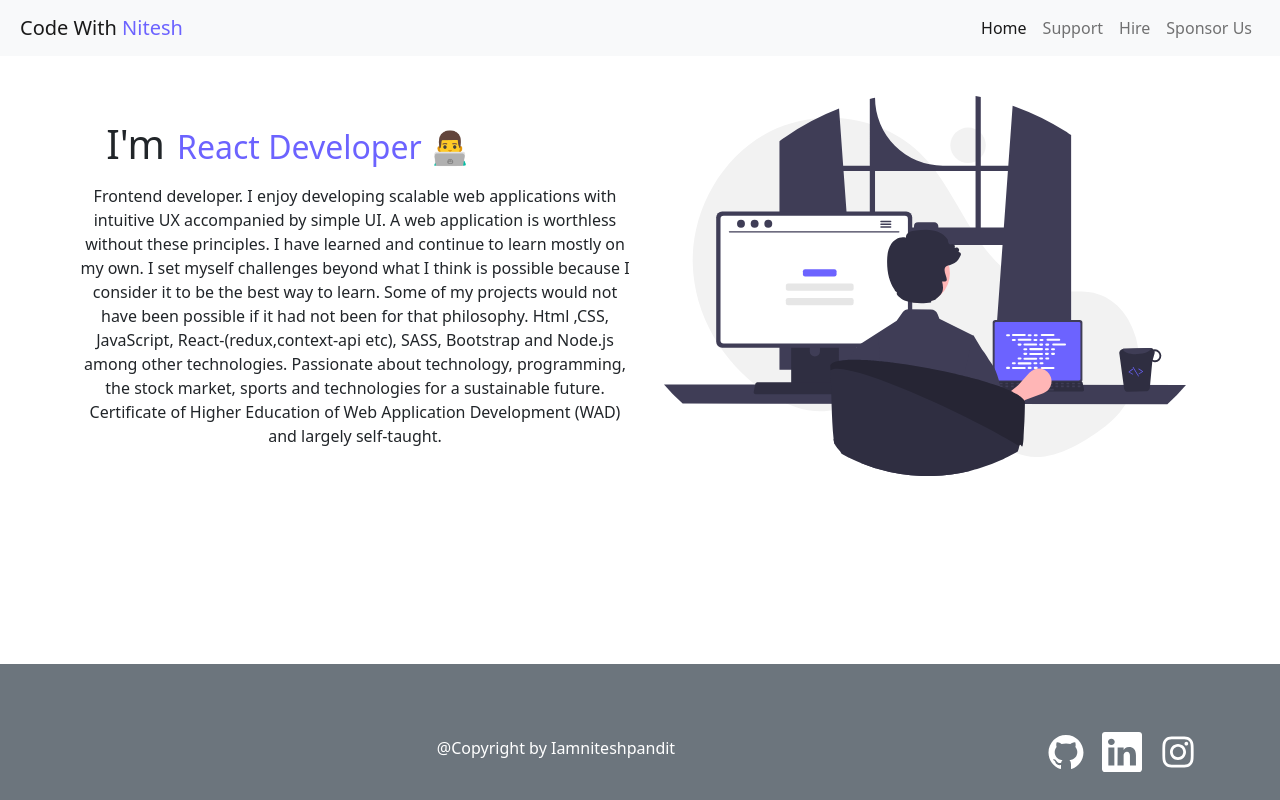
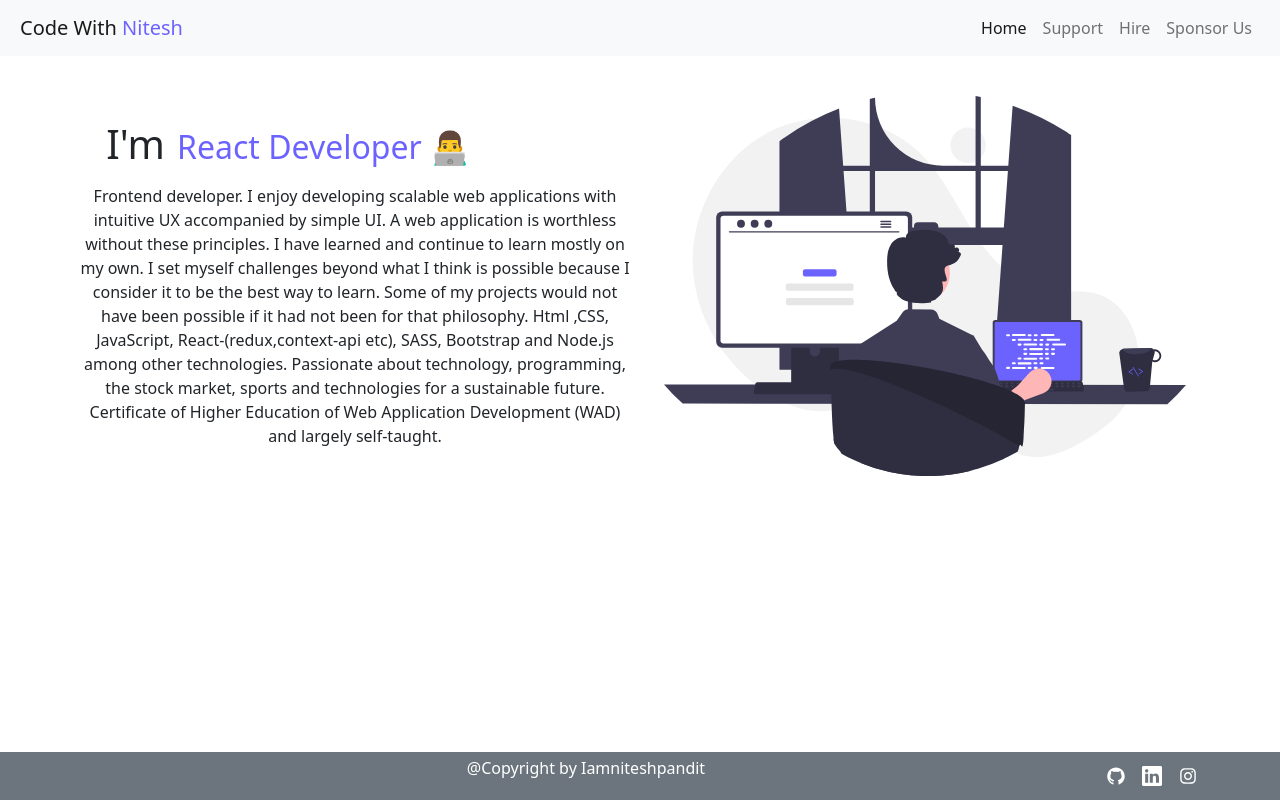
Before and after one commit to IAMNITESHPANDIT/Portfolio-Sample, a React (Create React App) app: page / in a window 1280 px wide. Built offline with nearby package versions, Linux system fonts and the light colour scheme.

Commit message:
footer improved

```diff
--- a/src/App.css
+++ b/src/App.css
@@ -5,11 +5,9 @@
 .icon-value > a{
     text-decoration: none;
     color:white;
-    width: 40px;
-    height: 0px;
     cursor: pointer;
 }
 a > *{
-    width:40px;
+    width:20px;
     height:40px;
 }
--- a/src/component/foooter.component.jsx
+++ b/src/component/foooter.component.jsx
@@ -4,10 +4,9 @@ import {BsLinkedin} from 'react-icons/bs'
 import {AiOutlineInstagram} from 'react-icons/ai'
 function Footer() {
   return (
-    <div className="footer bg-secondary text-white container-fluid fixed-bottom  p-4">
+    <div className="footer bg-secondary p-1 text-white container-fluid fixed-bottom ">
         <div className="container hstack icon-value gap-3">
-        <p className="text-center vstack mt-5">@Copyright by Iamniteshpandit</p>
-
+        <p className="text-center vstack">@Copyright by Iamniteshpandit</p>
 
            <a href="https://github.com/IAMNITESHPANDIT" target="_blank" rel="github">
            <AiFillGithub />
```
